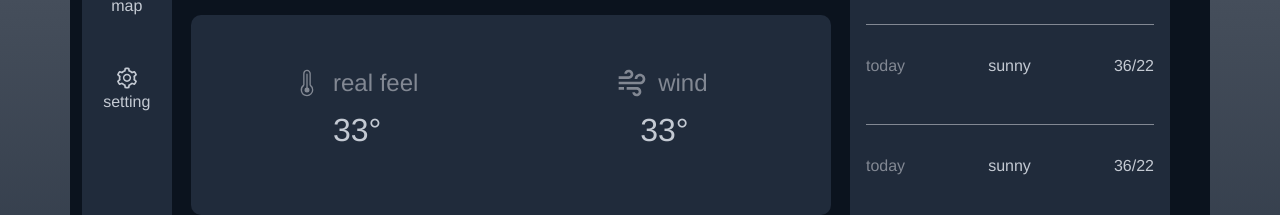
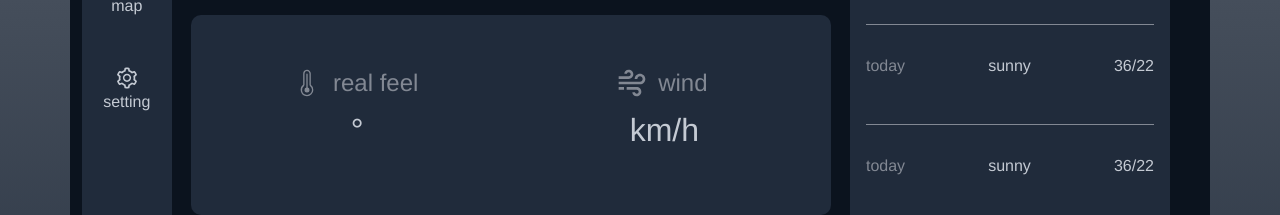
Before and after one commit to hossein-ansari/instagram-clone, a React (Create React App) app: page / in a window 1280 px wide. Shown: the part 251-466 px from the top of the page. Built offline with nearby package versions, Linux system fonts and the light colour scheme; no server answers.

Commit message:
end of air situation fetch

```diff
--- a/src/component/AirConditionsNav.js
+++ b/src/component/AirConditionsNav.js
@@ -1,7 +1,11 @@
-import React from "react";
-import { CiTempHigh, CiDroplet } from "react-icons/ci";
+import React, { useContext } from "react";
+import { CiTempHigh } from "react-icons/ci";
 import { BiWind } from "react-icons/bi";
+import { contextBox } from "../context/context";
+import ConvertTemperature from "../custom Hooks/ConvertTemperature";
 export default function AirConditionsNav() {
+  const data = useContext(contextBox);
+
   return (
     <div className="air-conditions-nav">
       <div className="air-infos-nav">
@@ -11,7 +15,12 @@ export default function AirConditionsNav() {
             <CiTempHigh className="air-infos-characteristic"></CiTempHigh>
             <p className="air-infos-temp">real feel</p>
           </div>
-          <p className="infos-info">33°</p>
+          <p className="infos-info">
+            {data.cityInfo !== undefined
+              ? ConvertTemperature(data.forecastInfo[1].main.feels_like)
+              : ""}
+            °
+          </p>
         </div>
         <div className="air-infos">
           <div className="air-infos-temp-nav">
@@ -19,7 +28,12 @@ export default function AirConditionsNav() {
             <BiWind className="air-infos-characteristic"></BiWind>
             <p className="air-infos-temp">wind</p>
           </div>
-          <p className="infos-info">33°</p>
+          <p className="infos-info">
+            {data.forecastInfo !== undefined
+              ? Math.floor(data.forecastInfo[1].wind.speed * 3.6)
+              : ""}{" "}
+            km/h
+          </p>
         </div>
       </div>
     </div>
--- a/src/component/MainInfoNav.js
+++ b/src/component/MainInfoNav.js
@@ -1,10 +1,9 @@
 import React, { useContext } from "react";
 import { contextBox } from "../context/context";
+import ConvertTemperature from "../custom Hooks/ConvertTemperature";
+
 export default function MainInfoNav() {
   const data = useContext(contextBox);
-  function ConvertTemperature(temp) {
-    return Math.floor(temp - 273.15);
-  }
   return (
     <div className="main-info-nav">
       <div className="main-weather-info">
```
